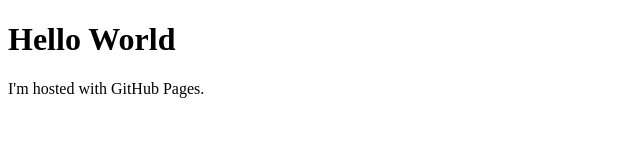
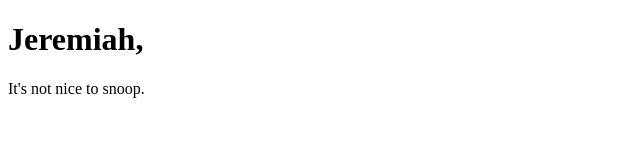
Before and after one commit to dtdalbey/dtdalbey.github.io, a plain HTML site: page index.html in a window 1280 px wide. Shown: the whole page, without its empty margins (0-640 px from the left). Drawn offline with Linux system fonts and the light colour scheme.

Commit message:
You know.

```diff
--- a/index.html
+++ b/index.html
@@ -1,7 +1,7 @@
 <!DOCTYPE html>
 <html>
 <body>
-<h1>Hello World</h1>
-<p>I'm hosted with GitHub Pages.</p>
+<h1>Jeremiah,</h1>
+<p> It's not nice to snoop.</p>
 </body>
 </html>
```
